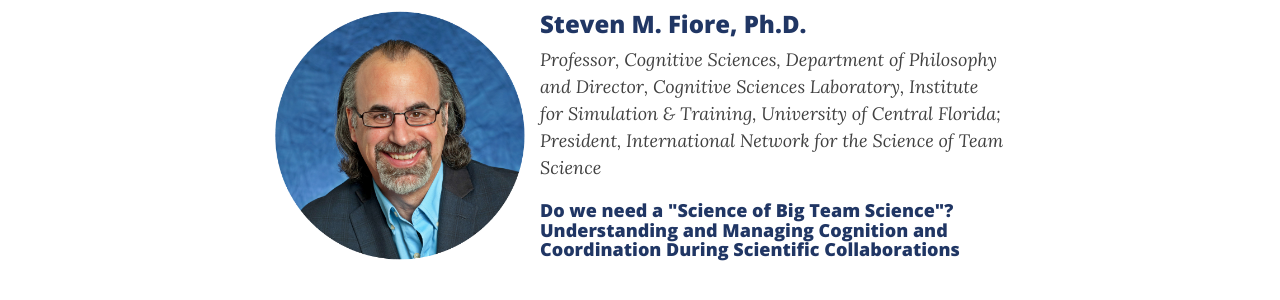
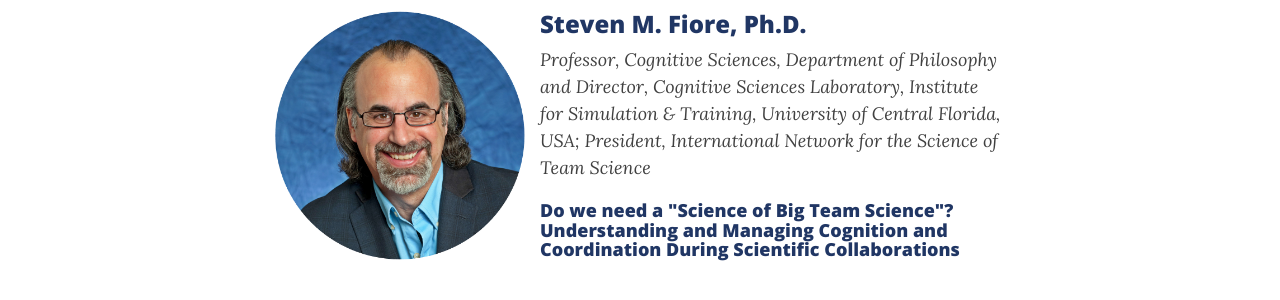
Before and after one commit to bigteamscienceconference/bigteamscienceconference.github.io, a Jekyll site: the page built from index.md, in a window 1280 px wide and 900 px high, scrolled down 912 px. Shown: the part 212-512 px from the top of the window. Built offline with Jekyll 4.4.1, drawn with Linux system fonts in a browser that asks for light colours; nearby versions of some CDN libraries; comment, search, counter and statistics services are not loaded.

Commit message:
update info

```diff
--- a/index.md
+++ b/index.md
@@ -25,7 +25,7 @@ Stay tuned for more information regarding submissions, registrations, and progra
 <section>
   <a href="https://csl.ist.ucf.edu/People"><img src="/assets/img/FioreHeadshot.png" alt="Steven M. Fiore, Ph.D." width="250" height="250" style="float: left; margin-right: 15px;"></a>
   <h3>Steven M. Fiore, Ph.D.</h3>
-  <i>Professor, Cognitive Sciences, Department of Philosophy and Director, Cognitive Sciences Laboratory, Institute for Simulation & Training, University of Central Florida; President, International Network for the Science of Team Science</i>
+  <i>Professor, Cognitive Sciences, Department of Philosophy and Director, Cognitive Sciences Laboratory, Institute for Simulation & Training, University of Central Florida, USA; President, International Network for the Science of Team Science</i>
   <h4>Do we need a "Science of Big Team Science"?  Understanding and Managing Cognition and Coordination During Scientific Collaborations</h4>
 </section>
 <br>
```
